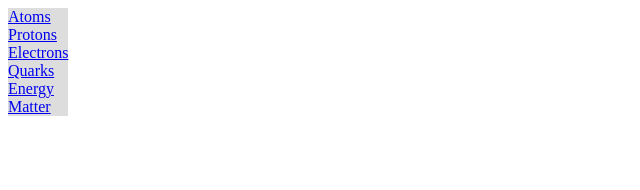
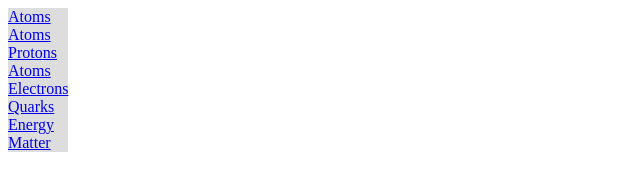
Before and after one commit to KMH690/universemaker, a plain HTML site: page index.html in a window 1280 px wide. Shown: the whole page, without its empty margins (0-640 px from the left). Drawn offline with Linux system fonts and the light colour scheme.

Commit message:
Update index.html

```diff
--- a/index.html
+++ b/index.html
@@ -6,7 +6,9 @@
 	<body>
 		<ul>
 		  <li><a href="atom.html">Atoms</a><span id="AtomNum"></span></li>
+		  <li><a href="nucleus.html">Atoms</a><span id="NucleusNum"></span></li>
 		  <li><a href="proton.html">Protons</a><span id="ProtonNum"></span></li>
+		  <li><a href="neutron.html">Atoms</a><span id="NeutronNum"></span></li>
 		  <li><a href="electron.html">Electrons</a><span id="ElectronNum"></span></li>
 		  <li><a href="quark.html">Quarks</a><span id="QuarkNum"></span></li>
 		  <li><a href="energy.html">Energy</a><span id="EnergyNum"></span></li>
```
